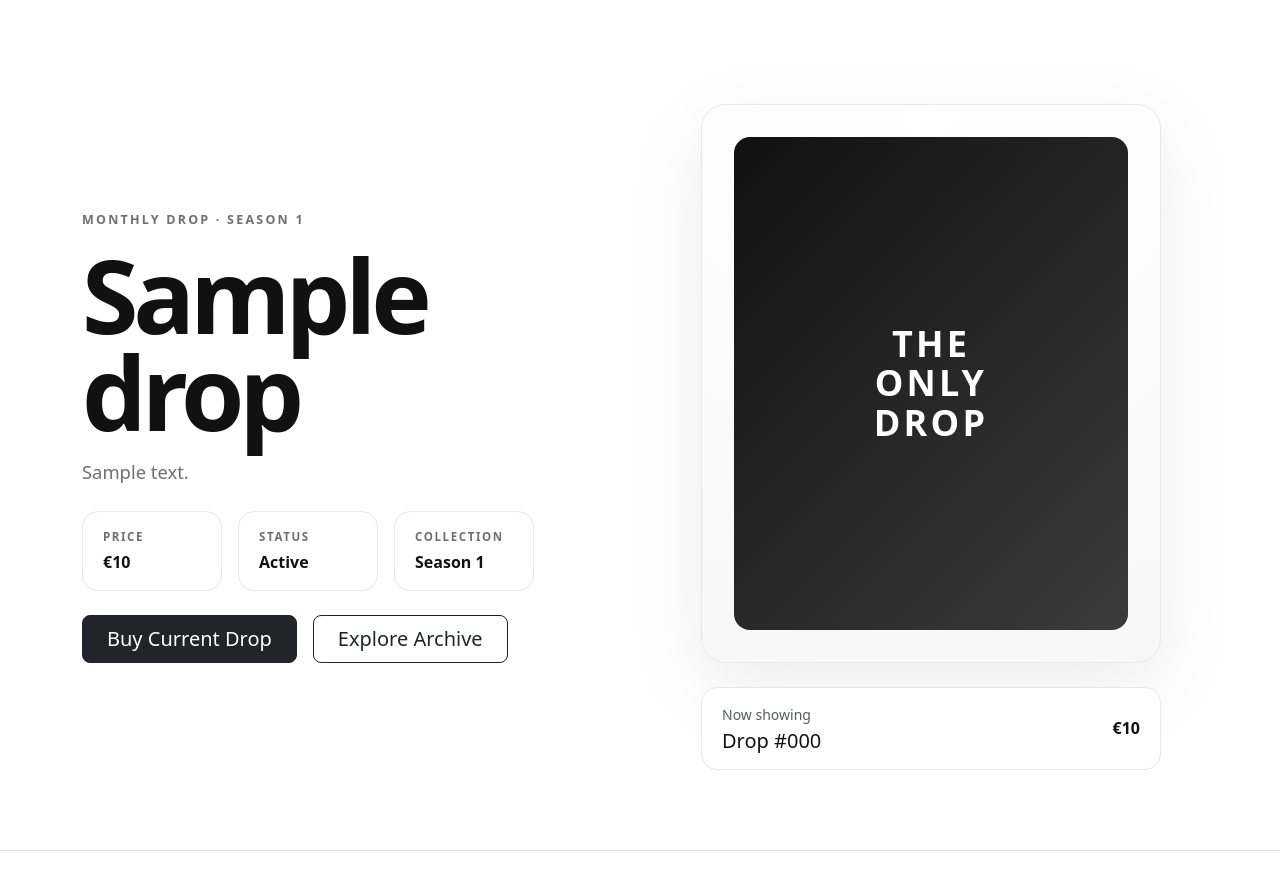
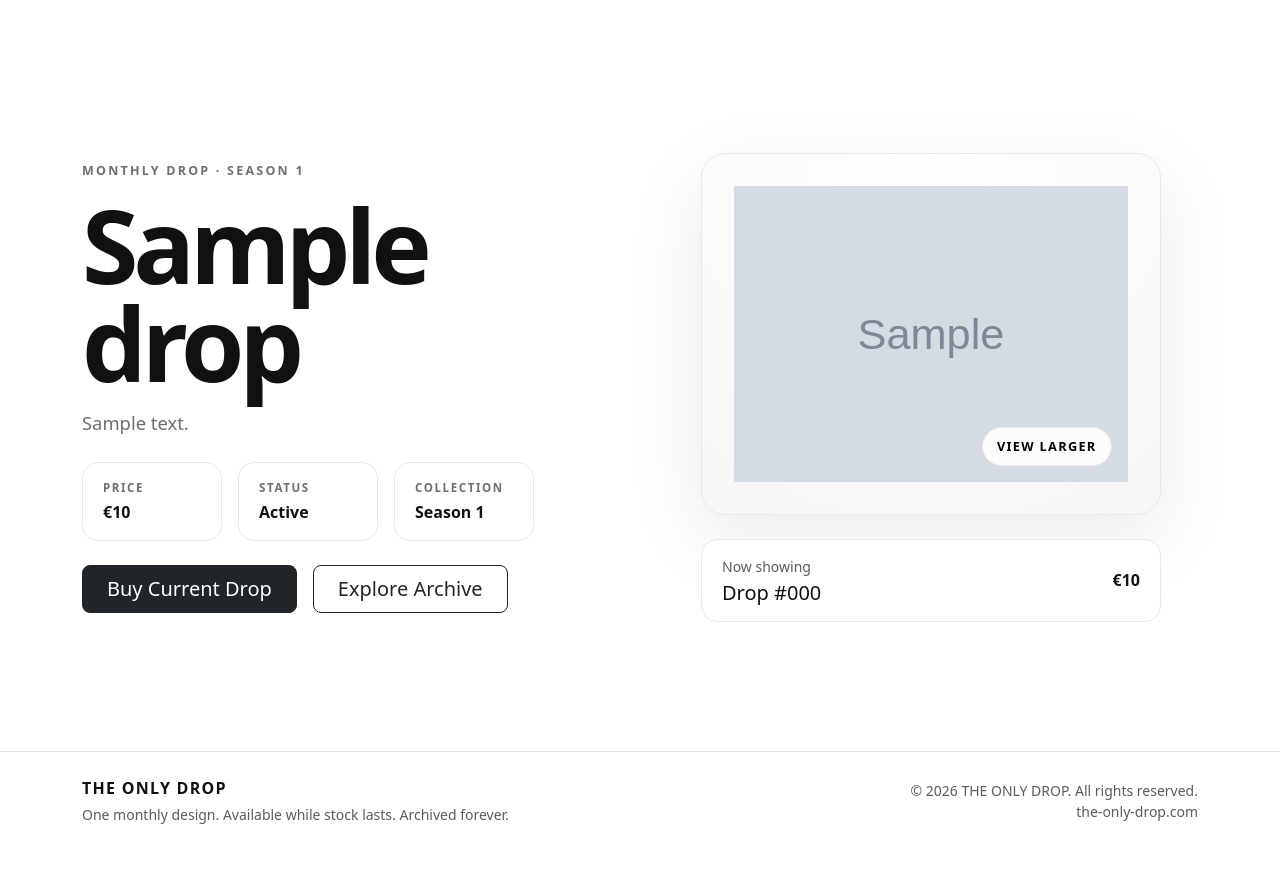
Before and after one commit to pedrosimao-work/the-only-tee, a Flask app: page / in a window 1280 px wide. Shown: the part 57-927 px from the top of the page. After the commit the page ends 881 px from the top, so only its background shows below. Run offline with Flask 3, Linux system fonts and the light colour scheme; tables that the repository leaves empty hold one stand-in row (values such as "Sample post"); grey boxes marked "Sample" are stand-in pictures.

Commit message:
Display Printify mockup carousel

```diff
--- a/app/static/css/styles.css
+++ b/app/static/css/styles.css
@@ -280,3 +280,69 @@ a { /* Target all links */
     border-radius: var(--radius-large); /* Apply large rounded corners to the table wrapper */
     overflow: hidden; /* Clip the table corners inside the rounded wrapper */
 } /* End the admin table wrapper styling block */
+
+.product-carousel { /* Target the Bootstrap carousel used for product mockup images */
+    height: 100%; /* Make the carousel fill the product frame height */
+    width: 100%; /* Make the carousel fill the product frame width */
+} /* End the product carousel styling block */
+
+.product-carousel .carousel-inner { /* Target the inner carousel wrapper */
+    height: 100%; /* Make carousel slides fill the frame height */
+} /* End the carousel inner styling block */
+
+.product-carousel .carousel-item { /* Target each carousel slide */
+    height: 100%; /* Make each carousel slide fill the frame height */
+} /* End the carousel item styling block */
+
+.product-mockup-image { /* Target synced Printify product mockup images */
+    height: 100%; /* Make product mockup images fill the visual frame height */
+    object-fit: cover; /* Crop the image neatly inside the frame without distortion */
+    width: 100%; /* Make product mockup images fill the visual frame width */
+} /* End the product mockup image styling block */
+
+.product-carousel .carousel-control-prev-icon, /* Target the previous carousel icon */
+.product-carousel . carousel-control-next-icon { /* Target the next carousel icon */
+    filter: invert(1); /* Make carousel icons visible on light product images */
+} /* End the carousel icon styling block */
+
+.product-visual-wrapper { /* Target the wrapper around product mockups and zoom controls */
+    height: 100%; /* Make the wrapper fill the product frame height */
+    position: relative; /* Allow the zoom button to sit over the product image */
+    width: 100%; /* Make the wrapper fill the product frame width */
+} /* End the product visual wrapper styling block */
+
+.mockup-zoom-button { /* Target the product mockup zoom button */
+    background-color: rgba(255, 255, 255, 0.92); /* Give the button a readable white background */
+    border: 1px solid var(--color-border); /* Add a subtle border around the zoom button */
+    border-radius: 999px; /* Make the zoom button pill-shaped */
+    bottom: 1rem; /* Position the zoom button near the bottom of the product frame */
+    font-size: 0.8rem; /* Keep the zoom button compact */
+    font-weight: 700; /* Make the zoom button text bold */
+    letter-spacing: 0.08rem; /* Add slight letter spacing for brand consistency */
+    padding: 0.55rem 0.9rem; /* Add internal spacing to the zoom button */
+    position: absolute; /* Place the button over the product image */
+    right: 1rem; /* Position the zoom button near the right edge */
+    text-transform: uppercase; /* Make the zoom button text uppercase */
+    z-index: 5; /* Keep the zoom button above carousel images */
+} /* End the mockup zoom button styling block */
+
+.mockup-zoom-button:hover { /* Target the zoom button hover state */
+    background-color: #ffffff; /* Make the button fully white on hover */
+} /* End the zoom button hover styling block */
+
+.mockup-modal-content { /* Target the modal content for mockup zoom */
+    border: 0; /* Remove the default modal border */
+    border-radius: var(--radius-large); /* Apply the project rounded corner style */
+    overflow: hidden; /* Clip modal content inside rounded corners */
+} /* End the mockup modal content styling block */
+
+.mockup-zoom-image { /* Target enlarged mockup images inside the modal */
+    max-height: 80vh; /* Prevent enlarged images from exceeding most of the viewport height */
+    object-fit: contain; /* Show the full product mockup without cropping */
+    width: 100%; /* Make the enlarged image responsive */
+} /* End the enlarged mockup image styling block */
+
+.mockup-modal-content .carousel-control-prev-icon, /* Target the previous icon inside the zoom modal */
+.mockup-modal-content .carousel-control-next-icon { /* Target the next icon inside the zoom modal */
+    filter: invert(1); /* Make modal carousel icons visible on light mockups */
+} /* End the modal carousel icon styling block */
--- /dev/null
+++ b/app/templates/components/drop_mockup_visual.html
@@ -0,0 +1,91 @@
+{% set mockup_images = active_drop.get_mockup_images() %} <!-- Read the active drop mockup image URLs from the model helper -->
+
+{% if mockup_images|length > 1 %} <!-- Check if the drop has multiple mockup images -->
+<div class="product-visual-wrapper"> <!-- Create a wrapper for the carousel and zoom button -->
+    <div id="{{ carousel_id }}" class="carousel slide product-carousel" data-bs-ride="carousel"> <!-- Create a Bootstrap carousel for product mockups -->
+        <div class="carousel-inner"> <!-- Create the carousel inner wrapper -->
+            {% for image_url in mockup_images %} <!-- Loop through each mockup image URL -->
+            <div class="carousel-item {% if loop.first %}active{% endif %}"> <!-- Create one carousel slide and mark the first one as active -->
+                <img src="{{ image_url }}" class="d-block w-100 product-mockup-image" alt="{{ active_drop.name }} mockup {{ loop.index }}"> <!-- Display the Printify mockup image -->
+            </div> <!-- Close the carousel slide -->
+            {% endfor %} <!-- End the mockup image loop -->
+        </div> <!-- Close the carousel inner wrapper -->
+
+        <button class="carousel-control-prev" type="button" data-bs-target="#{{ carousel_id }}" data-bs-slide="prev"> <!-- Create the previous carousel button -->
+            <span class="carousel-control-prev-icon" aria-hidden="true"></span> <!-- Display the previous icon -->
+            <span class="visually-hidden">Previous</span> <!-- Add accessible text for the previous button -->
+        </button> <!-- Close the previous carousel button -->
+
+        <button class="carousel-control-next" type="button" data-bs-target="#{{ carousel_id }}" data-bs-slide="next"> <!-- Create the next carousel button -->
+            <span class="carousel-control-next-icon" aria-hidden="true"></span> <!-- Display the next icon -->
+            <span class="visually-hidden">Next</span> <!-- Add accessible text for the next button -->
+        </button> <!-- Close the next carousel button -->
+    </div> <!-- Close the Bootstrap carousel -->
+
+    <button class="mockup-zoom-button" type="button" data-bs-toggle="modal" data-bs-target="#{{ carousel_id }}ZoomModal"> <!-- Create a button that opens the zoom modal -->
+        View Larger <!-- Display the zoom button text -->
+    </button> <!-- Close the zoom button -->
+</div> <!-- Close the visual wrapper -->
+
+<div class="modal fade" id="{{ carousel_id }}ZoomModal" tabindex="-1" aria-labelledby="{{ carousel_id }}ZoomModalLabel" aria-hidden="true"> <!-- Create the zoom modal for this carousel -->
+    <div class="modal-dialog modal-dialog-centered modal-xl"> <!-- Create a large centered modal dialog -->
+        <div class="modal-content mockup-modal-content"> <!-- Create the modal content wrapper -->
+            <div class="modal-header"> <!-- Create the modal header -->
+                <h2 class="modal-title h5" id="{{ carousel_id }}ZoomModalLabel">{{ active_drop.name }}</h2> <!-- Display the drop name as the modal title -->
+                <button type="button" class="btn-close" data-bs-dismiss="modal" aria-label="Close"></button> <!-- Add the modal close button -->
+            </div> <!-- Close the modal header -->
+
+            <div class="modal-body"> <!-- Create the modal body -->
+                <div id="{{ carousel_id }}ZoomCarousel" class="carousel slide" data-bs-ride="false"> <!-- Create a larger carousel inside the modal -->
+                    <div class="carousel-inner"> <!-- Create the zoom carousel inner wrapper -->
+                        {% for image_url in mockup_images %} <!-- Loop through each mockup image URL -->
+                        <div class="carousel-item {% if loop.first %}active{% endif %}"> <!-- Create one zoom carousel slide -->
+                            <img src="{{ image_url }}" class="d-block w-100 mockup-zoom-image" alt="{{ active_drop.name }} enlarged mockup {{ loop.index }}"> <!-- Display the enlarged mockup image -->
+                        </div> <!-- Close the zoom carousel slide -->
+                        {% endfor %} <!-- End the zoom image loop -->
+                    </div> <!-- Close the zoom carousel inner wrapper -->
+
+                    <button class="carousel-control-prev" type="button" data-bs-target="#{{ carousel_id }}ZoomCarousel" data-bs-slide="prev"> <!-- Create the previous button for the zoom carousel -->
+                        <span class="carousel-control-prev-icon" aria-hidden="true"></span> <!-- Display the previous icon -->
+                        <span class="visually-hidden">Previous</span> <!-- Add accessible previous text -->
+                    </button> <!-- Close the previous zoom carousel button -->
+
+                    <button class="carousel-control-next" type="button" data-bs-target="#{{ carousel_id }}ZoomCarousel" data-bs-slide="next"> <!-- Create the next button for the zoom carousel -->
+                        <span class="carousel-control-next-icon" aria-hidden="true"></span> <!-- Display the next icon -->
+                        <span class="visually-hidden">Next</span> <!-- Add accessible next text -->
+                    </button> <!-- Close the next zoom carousel button -->
+                </div> <!-- Close the zoom carousel -->
+            </div> <!-- Close the modal body -->
+        </div> <!-- Close the modal content wrapper -->
+    </div> <!-- Close the modal dialog -->
+</div> <!-- Close the zoom modal -->
+
+{% elif mockup_images|length == 1 %} <!-- Check if the drop has exactly one mockup image -->
+<div class="product-visual-wrapper"> <!-- Create a wrapper for the single image and zoom button -->
+    <img src="{{ mockup_images[0] }}" class="product-mockup-image" alt="{{ active_drop.name }} mockup"> <!-- Display the single Printify mockup image -->
+
+    <button class="mockup-zoom-button" type="button" data-bs-toggle="modal" data-bs-target="#{{ carousel_id }}ZoomModal"> <!-- Create a button that opens the zoom modal -->
+        View Larger <!-- Display the zoom button text -->
+    </button> <!-- Close the zoom button -->
+</div> <!-- Close the visual wrapper -->
+
+<div class="modal fade" id="{{ carousel_id }}ZoomModal" tabindex="-1" aria-labelledby="{{ carousel_id }}ZoomModalLabel" aria-hidden="true"> <!-- Create the zoom modal for the single image -->
+    <div class="modal-dialog modal-dialog-centered modal-xl"> <!-- Create a large centered modal dialog -->
+        <div class="modal-content mockup-modal-content"> <!-- Create the modal content wrapper -->
+            <div class="modal-header"> <!-- Create the modal header -->
+                <h2 class="modal-title h5" id="{{ carousel_id }}ZoomModalLabel">{{ active_drop.name }}</h2> <!-- Display the drop name as the modal title -->
+                <button type="button" class="btn-close" data-bs-dismiss="modal" aria-label="Close"></button> <!-- Add the modal close button -->
+            </div> <!-- Close the modal header -->
+
+            <div class="modal-body"> <!-- Create the modal body -->
+                <img src="{{ mockup_images[0] }}" class="d-block w-100 mockup-zoom-image" alt="{{ active_drop.name }} enlarged mockup"> <!-- Display the enlarged single mockup image -->
+            </div> <!-- Close the modal body -->
+        </div> <!-- Close the modal content wrapper -->
+    </div> <!-- Close the modal dialog -->
+</div> <!-- Close the zoom modal -->
+
+{% else %} <!-- Run this block if the drop has no mockup images -->
+<div class="product-placeholder"> <!-- Create the temporary product visual placeholder -->
+    <span>THE<br>ONLY<br>DROP</span> <!-- Display stacked placeholder text inside the product visual -->
+</div> <!-- Close the temporary product visual placeholder -->
+{% endif %} <!-- End the mockup image condition -->
--- a/app/templates/home.html
+++ b/app/templates/home.html
@@ -14,9 +14,9 @@
 
                 <div class="product-showcase mobile-product-showcase mx-auto mb-4 d-lg-none"> <!-- Show the product image on mobile right after the description -->
                     <div class="product-frame"> <!-- Create the main product visual frame -->
-                        <div class="product-placeholder"> <!-- Create the temporary product visual placeholder -->
-                            <span>THE<br>ONLY<br>DROP</span> <!-- Display stacked placeholder text inside the product visual -->
-                        </div> <!-- Close the temporary product visual placeholder -->
+                        {% with carousel_id = "desktopDropCarousel" %} <!-- Set a unique carousel ID for the desktop carousel -->
+                            {% include "components/drop_mockup_visual.html" %} <!-- Render the active drop mockup image or carousel -->
+                        {% endwith %} <!-- End the desktop carousel ID context -->
                     </div> <!-- Close the product visual frame -->
 
                     <div class="product-summary mt-3"> <!-- Create a compact summary card below the product visual -->
@@ -52,9 +52,9 @@
             <div class="col-lg-6 d-none d-lg-block"> <!-- Show the product presentation as a right column only on desktop -->
                 <div class="product-showcase mx-auto"> <!-- Create a centered product showcase wrapper -->
                     <div class="product-frame"> <!-- Create the main product visual frame -->
-                        <div class="product-placeholder"> <!-- Create the temporary product visual placeholder -->
-                            <span>THE<br>ONLY<br>DROP</span> <!-- Display stacked placeholder text inside the product visual -->
-                        </div> <!-- Close the temporary product visual placeholder -->
+                        {% with carousel_id = "mobileDropCarousel" %} <!-- Set a unique carousel ID for the mobile carousel -->
+                            {% include "components/drop_mockup_visual.html" %} <!-- Render the active drop mockup image or carousel -->
+                        {% endwith %} <!-- End the mobile carousel ID context -->
                     </div> <!-- Close the product visual frame -->
 
                     <div class="product-summary mt-4"> <!-- Create a summary card below the product visual -->
```
Also changed, not shown: app/models.py (+18 -0 lines), app/services/printify.py (+35 -2 lines), migrations/versions/656e5580371c_add_drop_mockup_image_urls.py (added, +32 -0 lines).
